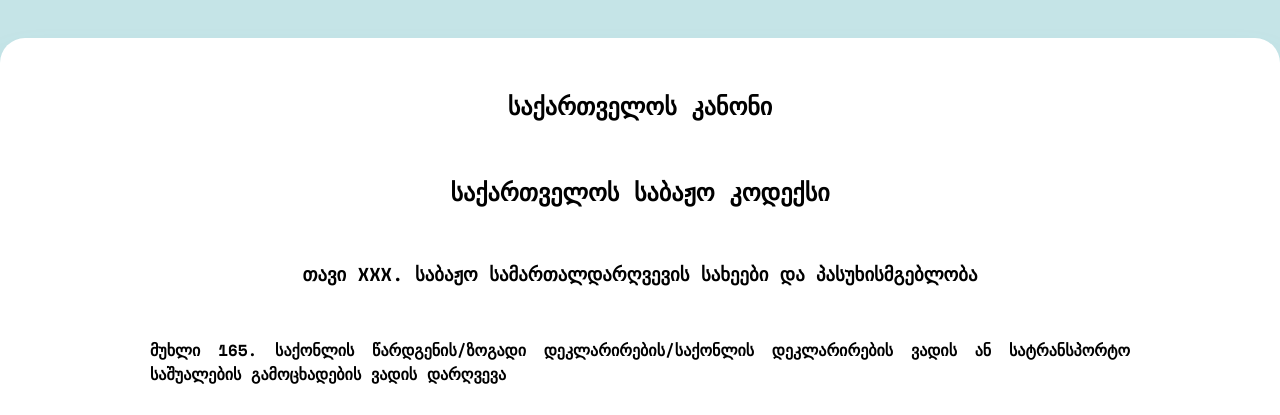
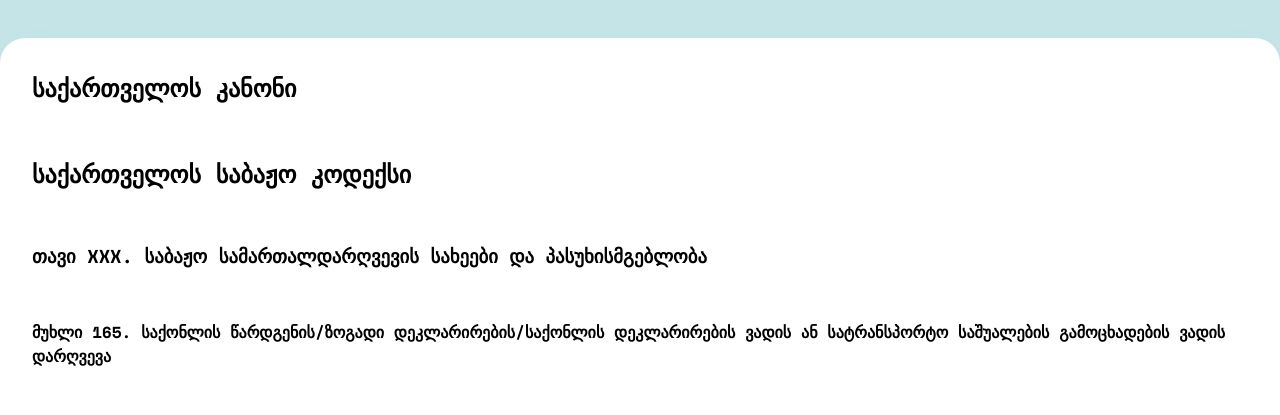
Before and after one commit to irakli85/oil, a plain HTML site: page thrird.html in a window 1280 px wide. Shown: the part 335-750 px from the top of the page. Drawn offline with nearby package versions, Linux system fonts and the light colour scheme.

Commit message:
some changes

```diff
--- a/style.css
+++ b/style.css
@@ -377,13 +377,3 @@ second
 ------------------
 third
    */
-
-   .third-text{
-    padding:0 150px;
-    padding-top: 50px;
-    text-align: justify;
-   }
-
-   .third-text h1, h2, h3{
-    text-align: center;
-   }
```
